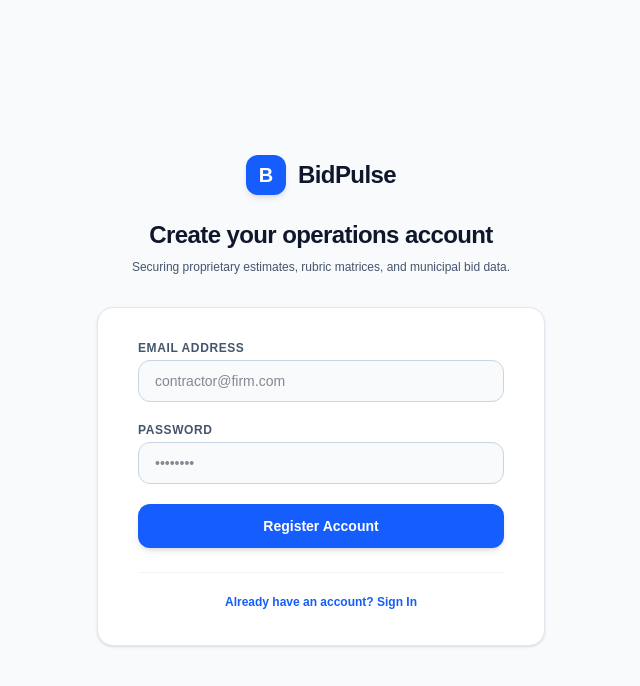
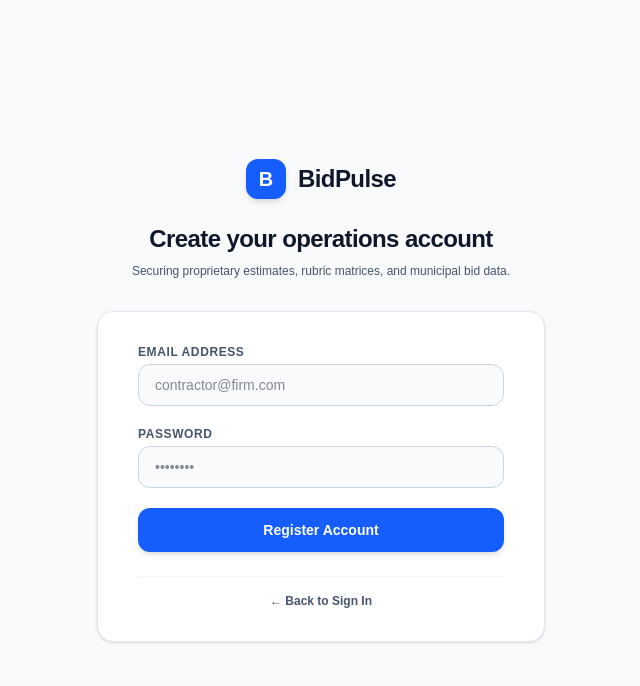
Before and after one commit to TJ-stack-del/bidpulse-portal, a Next.js app: page /login in a window 1280 px wide. Both pictures are taken after a click on the button "Need an account? Register here". Shown: the top 686 px of the page, without its empty margins (319-959 px from the left). Built offline with nearby package versions, Linux system fonts and the light colour scheme; no server answers.

Commit message:
feat(auth): add password recovery and account management workflows

```diff
--- a/src/app/auth.ts
+++ b/src/app/auth.ts
@@ -42,3 +42,27 @@ export async function signUpWithEmail(email: string, password: string): Promise<
 export async function signOutUser(): Promise<void> {
   await supabase.auth.signOut();
 }
+
+export async function sendPasswordResetEmail(email: string): Promise<{ error: string | null }> {
+  try {
+    const { error } = await supabase.auth.resetPasswordForEmail(email, {
+      redirectTo: `${window.location.origin}/login?reset=true`,
+    });
+    if (error) return { error: error.message };
+    return { error: null };
+  } catch (err: unknown) {
+    const errorMessage = err instanceof Error ? err.message : "Password reset request failed.";
+    return { error: errorMessage };
+  }
+}
+
+export async function updateUserPassword(newPassword: string): Promise<{ error: string | null }> {
+  try {
+    const { error } = await supabase.auth.updateUser({ password: newPassword });
+    if (error) return { error: error.message };
+    return { error: null };
+  } catch (err: unknown) {
+    const errorMessage = err instanceof Error ? err.message : "Password update failed.";
+    return { error: errorMessage };
+  }
+}
--- a/src/app/login/page.tsx
+++ b/src/app/login/page.tsx
@@ -1,32 +1,35 @@
 "use client";
 
-import React, { useState } from "react";
+import React, { useState, useEffect, Suspense } from "react";
 import Link from "next/link";
-import { useRouter } from "next/navigation";
-import { signInWithEmail, signUpWithEmail } from "../auth";
+import { useRouter, useSearchParams } from "next/navigation";
+import { signInWithEmail, signUpWithEmail, sendPasswordResetEmail, updateUserPassword } from "../auth";
 
-export default function LoginPage() {
+function AuthForm() {
   const router = useRouter();
-  const [isSignUp, setIsSignUp] = useState(false);
+  const searchParams = useSearchParams();
+  const isResetMode = searchParams.get("reset") === "true";
+
+  const [mode, setMode] = useState<"signin" | "signup" | "forgot" | "update-password">("signin");
   const [email, setEmail] = useState("");
   const [password, setPassword] = useState("");
   const [loading, setLoading] = useState(false);
+  const [statusMessage, setStatusMessage] = useState<string | null>(null);
   const [errorMessage, setErrorMessage] = useState<string | null>(null);
+
+  useEffect(() => {
+    if (isResetMode) {
+      setMode("update-password");
+    }
+  }, [isResetMode]);
 
   const handleSubmit = async (e: React.FormEvent) => {
     e.preventDefault();
     setErrorMessage(null);
+    setStatusMessage(null);
     setLoading(true);
 
-    if (isSignUp) {
-      const { error } = await signUpWithEmail(email, password);
-      if (error) {
-        setErrorMessage(error);
-        setLoading(false);
-      } else {
-        router.push("/portal");
-      }
-    } else {
+    if (mode === "signin") {
       const { error } = await signInWithEmail(email, password);
       if (error) {
         setErrorMessage(error);
@@ -34,6 +37,32 @@ export default function LoginPage() {
       } else {
         router.push("/portal");
       }
+    } else if (mode === "signup") {
+      const { error } = await signUpWithEmail(email, password);
+      if (error) {
+        setErrorMessage(error);
+        setLoading(false);
+      } else {
+        setStatusMessage("Account registered. Check your email inbox to confirm your address.");
+        setLoading(false);
+      }
+    } else if (mode === "forgot") {
+      const { error } = await sendPasswordResetEmail(email);
+      if (error) {
+        setErrorMessage(error);
+      } else {
+        setStatusMessage("Password reset email dispatched. Check your inbox for the recovery link.");
+      }
+      setLoading(false);
+    } else if (mode === "update-password") {
+      const { error } = await updateUserPassword(password);
+      if (error) {
+        setErrorMessage(error);
+      } else {
+        setStatusMessage("Password updated successfully! Redirecting to workspace...");
+        setTimeout(() => router.push("/portal"), 2000);
+      }
+      setLoading(false);
     }
   };
 
@@ -49,7 +78,10 @@ export default function LoginPage() {
           </span>
         </Link>
         <h2 className="mt-6 text-2xl font-bold tracking-tight text-slate-900 dark:text-white">
-          {isSignUp ? "Create your operations account" : "Sign in to contractor workspace"}
+          {mode === "signin" && "Sign in to contractor workspace"}
+          {mode === "signup" && "Create your operations account"}
+          {mode === "forgot" && "Reset your account password"}
+          {mode === "update-password" && "Enter your new password"}
         </h2>
         <p className="mt-2 text-xs text-slate-600 dark:text-slate-400">
           Securing proprietary estimates, rubric matrices, and municipal bid data.
@@ -59,6 +91,7 @@ export default function LoginPage() {
       <div className="mt-8 sm:mx-auto sm:w-full sm:max-w-md px-4 sm:px-0">
         <div className="bg-white dark:bg-slate-900 py-8 px-6 shadow-sm border border-slate-200 dark:border-slate-800 rounded-2xl sm:px-10">
           <form onSubmit={handleSubmit} className="space-y-5">
+            {mode !== "update-password" && (
               <div>
                 <label className="block text-xs font-bold uppercase tracking-wider text-slate-600 dark:text-slate-400 mb-1">
                   Email Address
@@ -72,11 +105,28 @@ export default function LoginPage() {
                   className="w-full px-4 py-2.5 rounded-xl border border-slate-300 dark:border-slate-700 bg-slate-50 dark:bg-slate-800 text-slate-900 dark:text-white text-sm focus:ring-2 focus:ring-blue-500 outline-none"
                 />
               </div>
+            )}
 
+            {mode !== "forgot" && (
               <div>
-              <label className="block text-xs font-bold uppercase tracking-wider text-slate-600 dark:text-slate-400 mb-1">
-                Password
+                <div className="flex justify-between items-center mb-1">
+                  <label className="block text-xs font-bold uppercase tracking-wider text-slate-600 dark:text-slate-400">
+                    {mode === "update-password" ? "New Password" : "Password"}
                   </label>
+                  {mode === "signin" && (
+                    <button
+                      type="button"
+                      onClick={() => {
+                        setErrorMessage(null);
+                        setStatusMessage(null);
+                        setMode("forgot");
+                      }}
+                      className="text-xs text-blue-600 dark:text-blue-400 hover:underline cursor-pointer"
+                    >
+                      Forgot password?
+                    </button>
+                  )}
+                </div>
                 <input
                   type="password"
                   required
@@ -86,10 +136,17 @@ export default function LoginPage() {
                   className="w-full px-4 py-2.5 rounded-xl border border-slate-300 dark:border-slate-700 bg-slate-50 dark:bg-slate-800 text-slate-900 dark:text-white text-sm focus:ring-2 focus:ring-blue-500 outline-none"
                 />
               </div>
+            )}
 
             {errorMessage && (
               <div className="p-3 rounded-lg bg-rose-50 dark:bg-rose-950/50 border border-rose-200 dark:border-rose-900 text-rose-700 dark:text-rose-300 text-xs font-medium">
                 {errorMessage}
+              </div>
+            )}
+
+            {statusMessage && (
+              <div className="p-3 rounded-lg bg-emerald-50 dark:bg-emerald-950/50 border border-emerald-200 dark:border-emerald-900 text-emerald-700 dark:text-emerald-300 text-xs font-medium">
+                ✓ {statusMessage}
               </div>
             )}
 
@@ -98,20 +155,55 @@ export default function LoginPage() {
               disabled={loading}
               className="w-full py-3 bg-blue-600 hover:bg-blue-700 text-white font-bold rounded-xl text-sm shadow-md transition-all cursor-pointer disabled:opacity-50"
             >
-              {loading ? "Authenticating..." : isSignUp ? "Register Account" : "Sign In &rarr;"}
+              {loading
+                ? "Processing..."
+                : mode === "signin"
+                ? "Sign In &rarr;"
+                : mode === "signup"
+                ? "Register Account"
+                : mode === "forgot"
+                ? "Send Reset Email"
+                : "Update Password"}
             </button>
           </form>
 
-          <div className="mt-6 text-center border-t border-slate-100 dark:border-slate-800 pt-4">
+          <div className="mt-6 text-center border-t border-slate-100 dark:border-slate-800 pt-4 space-y-2">
+            {mode === "signin" && (
               <button
-              onClick={() => setIsSignUp(!isSignUp)}
-              className="text-xs font-semibold text-blue-600 dark:text-blue-400 hover:underline cursor-pointer"
+                onClick={() => {
+                  setErrorMessage(null);
+                  setStatusMessage(null);
+                  setMode("signup");
+                }}
+                className="text-xs font-semibold text-blue-600 dark:text-blue-400 hover:underline block w-full cursor-pointer"
               >
-              {isSignUp ? "Already have an account? Sign In" : "Need an account? Register here"}
+                Need an account? Register here
               </button>
+            )}
+
+            {mode !== "signin" && (
+              <button
+                onClick={() => {
+                  setErrorMessage(null);
+                  setStatusMessage(null);
+                  setMode("signin");
+                }}
+                className="text-xs font-semibold text-slate-600 dark:text-slate-400 hover:underline block w-full cursor-pointer"
+              >
+                &larr; Back to Sign In
+              </button>
+            )}
           </div>
         </div>
       </div>
     </div>
   );
 }
+
+export default function LoginPage() {
+  return (
+    <Suspense fallback={<div className="min-h-screen flex items-center justify-center text-slate-500 text-sm">Loading security gate...</div>}>
+      <AuthForm />
+    </Suspense>
+  );
+}
```
Lines whose indentation alone changed are shown as unchanged.
